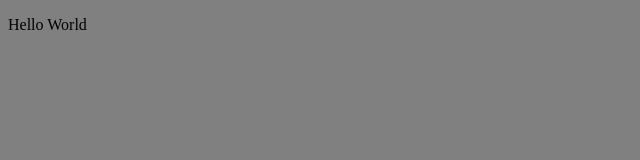
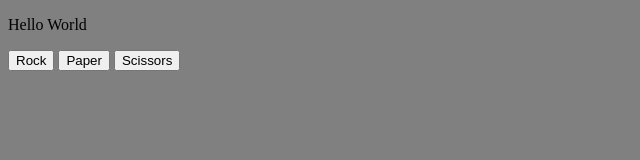
Before and after one commit to Robotkio/odin-rps, a plain HTML site: page index.html in a window 1280 px wide. Shown: the whole page, without its empty margins (0-640 px from the left). Drawn offline with Linux system fonts and the light colour scheme.

Commit message:
add buttons for player inputs

```diff
--- a/index.html
+++ b/index.html
@@ -9,5 +9,8 @@
 </head>
 <body>
     <p>Hello World</p>
+    <button id="btn-rock">Rock</button>
+    <button id="btn-paper">Paper</button>
+    <button id="btn-scissors">Scissors</button>
 </body>
 </html>
```
